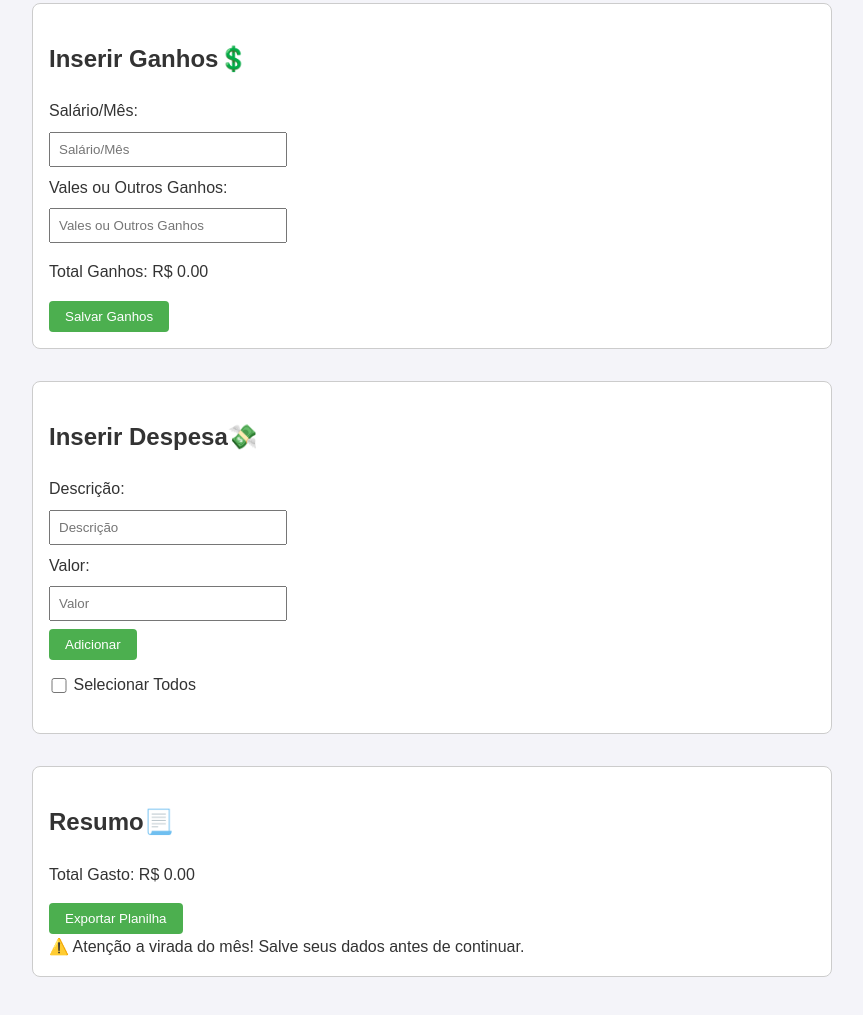
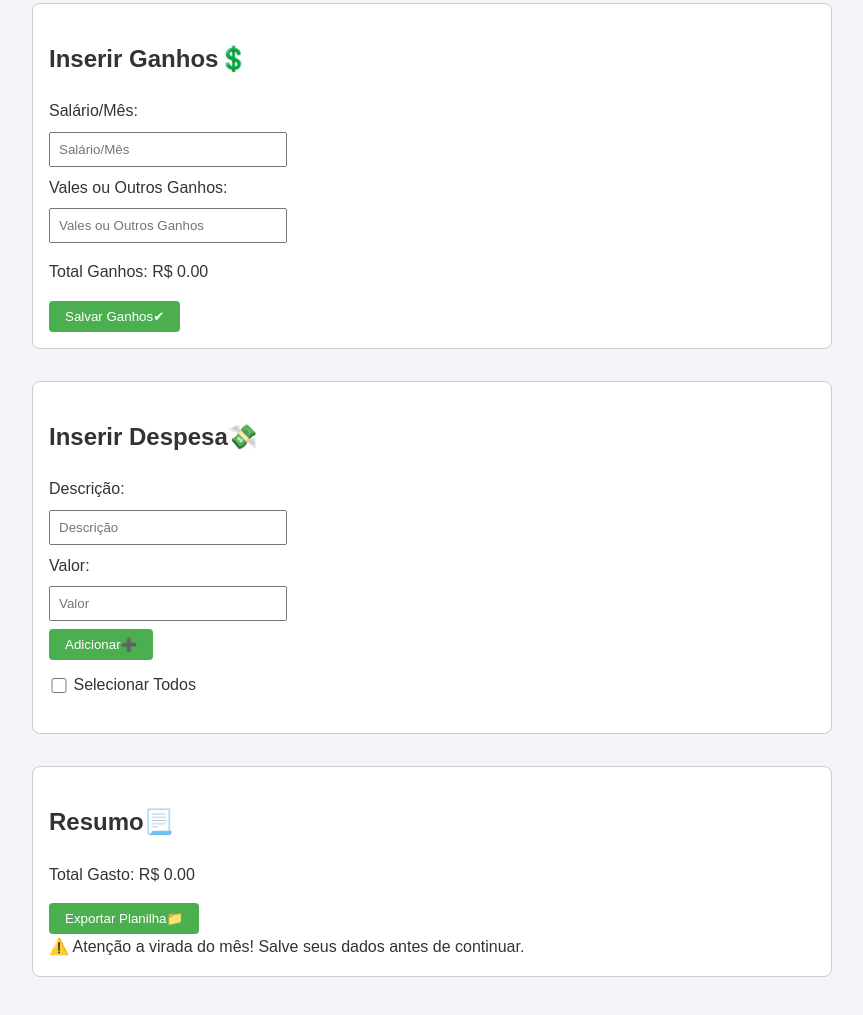
Before and after one commit to Fehcosta99/Controle-Financeiro, a plain HTML site: page index.html in a window 1280 px wide. Shown: the part 139-1154 px from the top of the page, without its empty margins (208-1071 px from the left). Drawn offline with nearby package versions, Linux system fonts and the light colour scheme.

Commit message:
Add files via upload

```diff
--- a/index.html
+++ b/index.html
@@ -20,7 +20,7 @@
             <label for="vale">Vales ou Outros Ganhos:</label>
             <input type="number" id="vale" placeholder="Vales ou Outros Ganhos" aria-label="Vales">
             <p>Total Ganhos: <span id="total-ganhos">R$ 0,00</span></p> <!-- Novo campo para total -->
-            <button id="salvar-ganhos">Salvar Ganhos</button>
+            <button id="salvar-ganhos">Salvar Ganhos✔</button>
         </section>
 
 
@@ -31,7 +31,7 @@
     <input type="text" id="descricao" placeholder="Descrição" aria-label="Descrição da despesa">
     <label for="valor">Valor:</label>
     <input type="number" id="valor" placeholder="Valor" aria-label="Valor da despesa">
-    <button id="adicionar-despesa">Adicionar</button>
+    <button id="adicionar-despesa">Adicionar➕</button>
     <div id="div-selecionar-todos">
         <input type="checkbox" id="selecionar-todos" class="inline-checkbox">
         <span>
@@ -47,7 +47,7 @@
         <section id="relatorio">
             <h2>Resumo📃</h2>
             <p>Total Gasto: <span id="total-gasto">R$ 0,00</span></p>
-            <button id="exportar-planilha">Exportar Planilha</button>
+            <button id="exportar-planilha">Exportar Planilha📁</button>
             <div id="alerta-mes" class="oculto">⚠️ Atenção a virada do mês! Salve seus dados antes de continuar.</div>
         </section>
     </main>
--- a/script.js
+++ b/script.js
@@ -1,7 +1,6 @@
 // Variáveis
 const listaDespesas = document.getElementById("lista-despesas");
 const totalGastoEl = document.getElementById("total-gasto");
-const metaEconomiaEl = document.getElementById("meta-economia");
 const salarioInput = document.getElementById("salario");
 const valeInput = document.getElementById("vale");
 const btnExcluirSelecionadas = document.getElementById("excluir-selecionadas");
@@ -38,7 +37,6 @@ function atualizarUI() {
 
     // Atualiza elementos
     totalGastoEl.textContent = `R$ ${totalGasto.toFixed(2)}`;
-    metaEconomiaEl.textContent = `R$ ${metaEconomia.toFixed(2)}`;
 
     // Mostra ou oculta o botão de excluir selecionadas
     btnExcluirSelecionadas.style.display = selecionadas.size > 0 ? "block" : "none";
@@ -74,7 +72,7 @@ function removerDespesa(index) {
 // Salvar ganhos
 document.getElementById("salvar-ganhos").addEventListener("click", () => {
     const salario = parseFloat(salarioInput.value);
-    const vale = parseFloat(valeInput.value);
+    const vale = parseFloat(valeInput.value);f
 
     if (isValorValido(salario)) ganhos.salario = salario || 0;
     if (isValorValido(vale)) ganhos.vale = vale || 0;
```
